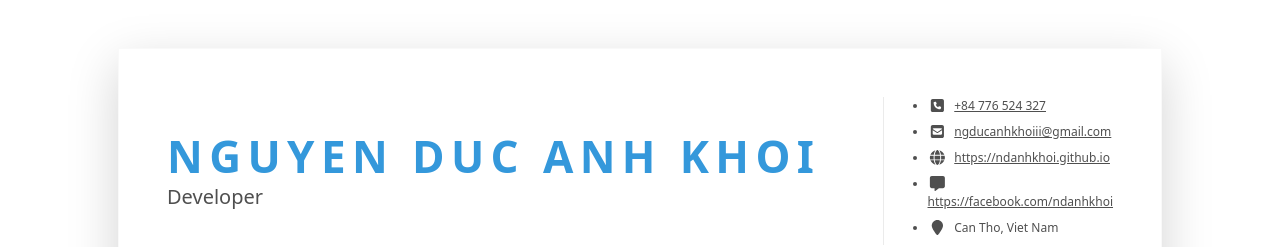
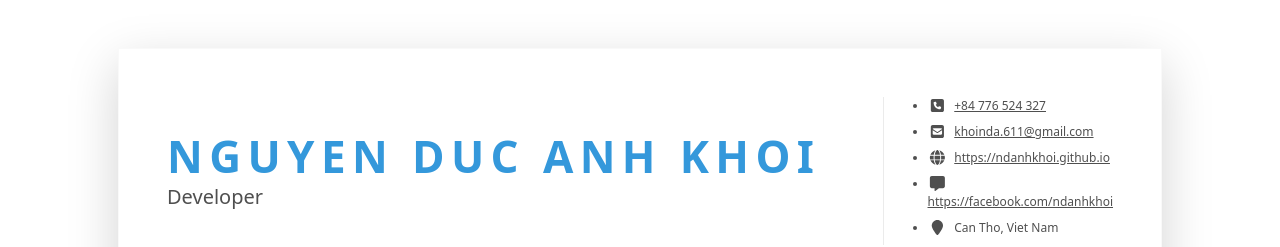
Before and after one commit to ndanhkhoi/ndanhkhoi.github.io, a React (Vite) app: page / in a window 1280 px wide. Shown: the top 247 px of the page. Built offline with nearby package versions, Linux system fonts and the light colour scheme.

Commit message:
Update data.ts

```diff
--- a/src/data.ts
+++ b/src/data.ts
@@ -2,7 +2,7 @@ import IResumeData from './model/resume-data.model';
 
 export const RESUME_DATA: Readonly<IResumeData> = {
     personalInfomation: {
-        email: 'ngducanhkhoiii@gmail.com',
+        email: 'khoinda.611@gmail.com',
         fullName: 'Nguyen Duc Anh Khoi',
         jobTitle: 'Developer',
         phoneNumber: "+84 776 524 327",
```
